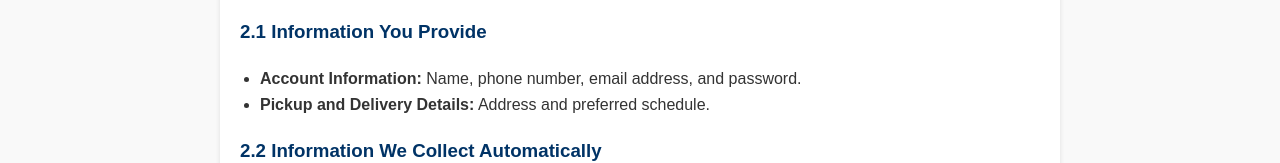
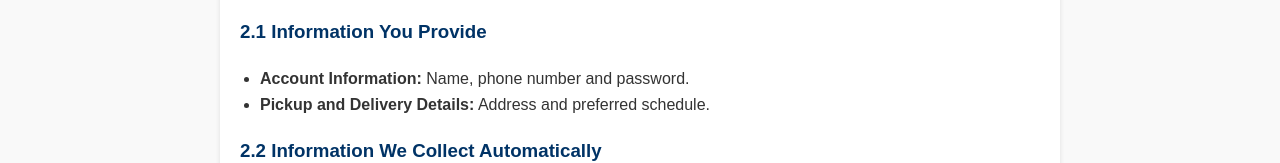
Before and after one commit to Remoc-Revo/awash-privacy-policy, a plain HTML site: page index.html in a window 1280 px wide. Shown: the part 406-569 px from the top of the page. Drawn offline with Linux system fonts and the light colour scheme.

Commit message:
update styles and policies

```diff
--- a/index.html
+++ b/index.html
@@ -58,7 +58,7 @@
     <h2>2. Information We Collect</h2>
     <h3>2.1 Information You Provide</h3>
     <ul>
-        <li><strong>Account Information:</strong> Name, phone number, email address, and password.</li>
+        <li><strong>Account Information:</strong> Name, phone number and password.</li>
         <li><strong>Pickup and Delivery Details:</strong> Address and preferred schedule.</li>
 
     </ul>
```
